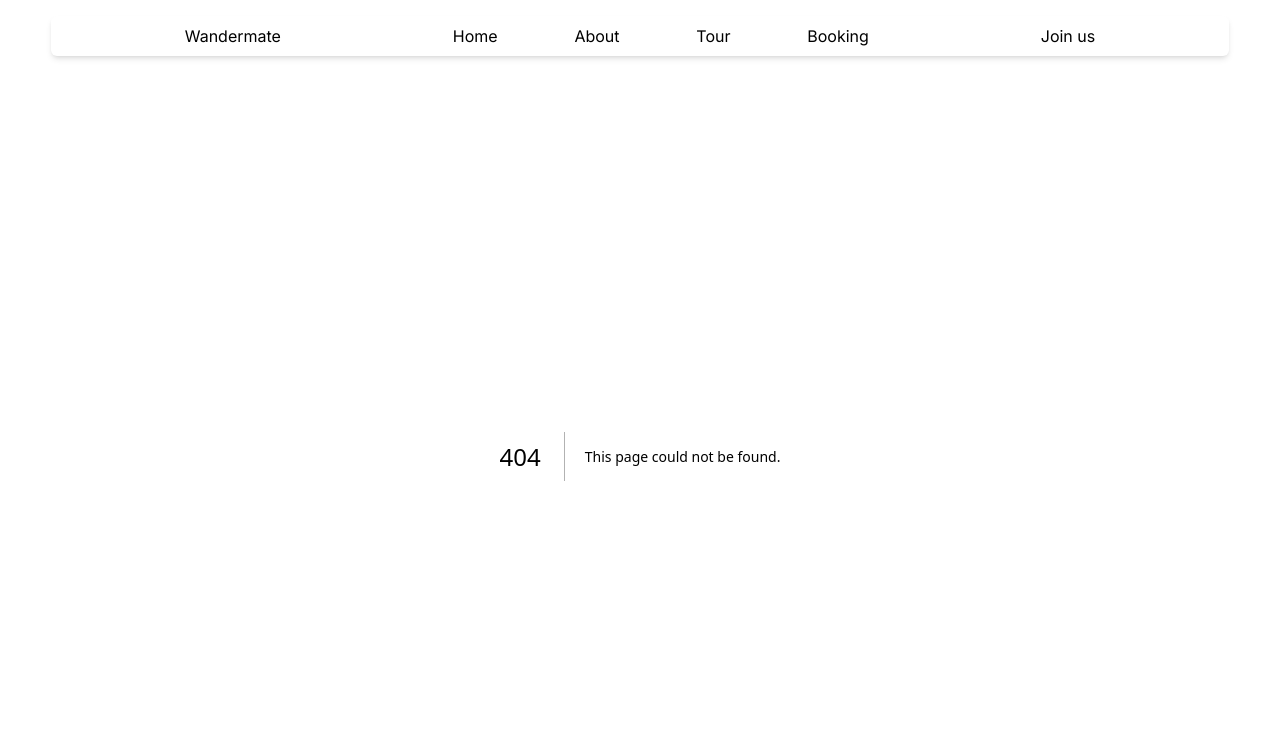
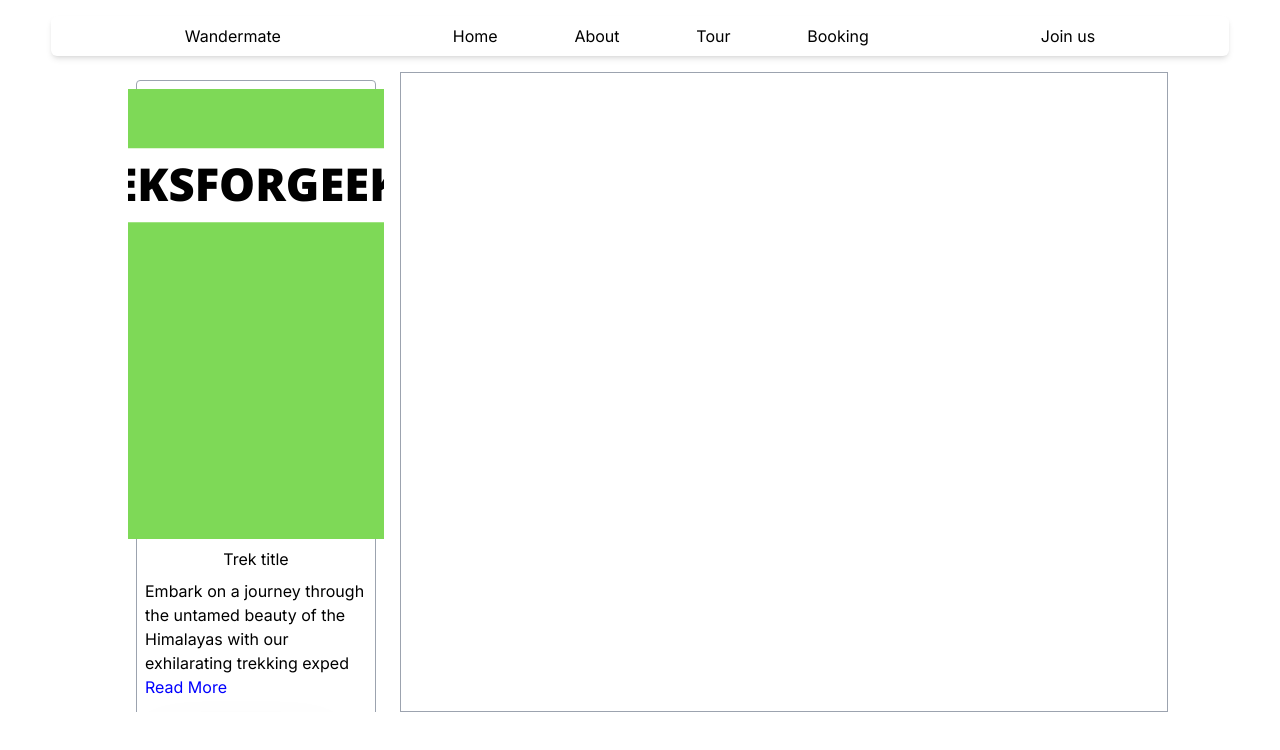
Before and after one commit to Shivam13-tech/wandermate-frontend, a Next.js app: page /booking in a window 1280 px wide. Before the commit this address had no page. Shown: the top 750 px of the page. Built offline with nearby package versions, Linux system fonts and the light colour scheme.

Commit message:
Booking page ui added

```diff
--- a/src/app/Components/Navbar.js
+++ b/src/app/Components/Navbar.js
@@ -21,10 +21,10 @@ export default function Navbar() {
         <Link className="px-[3vw]" href="/">
           About
         </Link>
-        <Link className="px-[3vw] hover:cursor-pointer" href="/Tour">
+        <Link className="px-[3vw] hover:cursor-pointer" href="/tour">
           Tour
         </Link>
-        <Link className="px-[3vw]" href="/">
+        <Link className="px-[3vw] hover:cursor-pointer" href="/booking">
           Booking
         </Link>
       </div>
--- /dev/null
+++ b/src/app/booking/page.js
@@ -0,0 +1,127 @@
+"use client";
+import React, { useState } from "react";
+import Image from "next/image";
+
+export default function Booking() {
+  const [currentIndex, setCurrentIndex] = useState(0);
+  const [showContent, setShowContent] = useState({});
+
+  const images = [
+    "/Images/1.png",
+    "/Images/2.png",
+    "/Images/3.png",
+    "/Images/4.png",
+  ];
+
+  const trekkingExpeditions = [
+    "Embark on a journey through the untamed beauty of the Himalayas with our exhilarating trekking expedition. This unforgettable adventure begins at the base of towering peaks, where you will find yourself surrounded by lush forests, cascading waterfalls, and breathtaking vistas at every turn.",
+    "Embark on a journey through the untamed beauty of the Himalayas with our exhilarating trekking expedition. This unforgettable adventure begins at the base of towering peaks, where you will find yourself surrounded by lush forests, cascading waterfalls, and breathtaking vistas at every turn.",
+    "Embark on a journey through the untamed beauty of the Himalayas with our exhilarating trekking expedition. This unforgettable adventure begins at the base of towering peaks, where you will find yourself surrounded by lush forests, cascading waterfalls, and breathtaking vistas at every turn.",
+    "Embark on a journey through the untamed beauty of the Himalayas with our exhilarating trekking expedition. This unforgettable adventure begins at the base of towering peaks, where you will find yourself surrounded by lush forests, cascading waterfalls, and breathtaking vistas at every turn.",
+    "Embark on a journey through the untamed beauty of the Himalayas with our exhilarating trekking expedition. This unforgettable adventure begins at the base of towering peaks, where you will find yourself surrounded by lush forests, cascading waterfalls, and breathtaking vistas at every turn.",
+    "Embark on a journey through the untamed beauty of the Himalayas with our exhilarating trekking expedition. This unforgettable adventure begins at the base of towering peaks, where you will find yourself surrounded by lush forests, cascading waterfalls, and breathtaking vistas at every turn.",
+    "Embark on a journey through the untamed beauty of the Himalayas with our exhilarating trekking expedition. This unforgettable adventure begins at the base of towering peaks, where you will find yourself surrounded by lush forests, cascading waterfalls, and breathtaking vistas at every turn.",
+    "Embark on a journey through the untamed beauty of the Himalayas with our exhilarating trekking expedition. This unforgettable adventure begins at the base of towering peaks, where you will find yourself surrounded by lush forests, cascading waterfalls, and breathtaking vistas at every turn.",
+    "Embark on a journey through the untamed beauty of the Himalayas with our exhilarating trekking expedition. This unforgettable adventure begins at the base of towering peaks, where you will find yourself surrounded by lush forests, cascading waterfalls, and breathtaking vistas at every turn.",
+    "Embark on a journey through the untamed beauty of the Himalayas with our exhilarating trekking expedition. This unforgettable adventure begins at the base of towering peaks, where you will find yourself surrounded by lush forests, cascading waterfalls, and breathtaking vistas at every turn.",
+    "Embark on a journey through the untamed beauty of the Himalayas with our exhilarating trekking expedition. This unforgettable adventure begins at the base of towering peaks, where you will find yourself surrounded by lush forests, cascading waterfalls, and breathtaking vistas at every turn.",
+    "Embark on a journey through the untamed beauty of the Himalayas with our exhilarating trekking expedition. This unforgettable adventure begins at the base of towering peaks, where you will find yourself surrounded by lush forests, cascading waterfalls, and breathtaking vistas at every turn.",
+    "Embark on a journey through the untamed beauty of the Himalayas with our exhilarating trekking expedition. This unforgettable adventure begins at the base of towering peaks, where you will find yourself surrounded by lush forests, cascading waterfalls, and breathtaking vistas at every turn.",
+    "Embark on a journey through the untamed beauty of the Himalayas with our exhilarating trekking expedition. This unforgettable adventure begins at the base of towering peaks, where you will find yourself surrounded by lush forests, cascading waterfalls, and breathtaking vistas at every turn.",
+    "Embark on a journey through the untamed beauty of the Himalayas with our exhilarating trekking expedition. This unforgettable adventure begins at the base of towering peaks, where you will find yourself surrounded by lush forests, cascading waterfalls, and breathtaking vistas at every turn.",
+    "Embark on a journey through the untamed beauty of the Himalayas with our exhilarating trekking expedition. This unforgettable adventure begins at the base of towering peaks, where you will find yourself surrounded by lush forests, cascading waterfalls, and breathtaking vistas at every turn.",
+    "Embark on a journey through the untamed beauty of the Himalayas with our exhilarating trekking expedition. This unforgettable adventure begins at the base of towering peaks, where you will find yourself surrounded by lush forests, cascading waterfalls, and breathtaking vistas at every turn.",
+    "Embark on a journey through the untamed beauty of the Himalayas with our exhilarating trekking expedition. This unforgettable adventure begins at the base of towering peaks, where you will find yourself surrounded by lush forests, cascading waterfalls, and breathtaking vistas at every turn.",
+    "Embark on a journey through the untamed beauty of the Himalayas with our exhilarating trekking expedition. This unforgettable adventure begins at the base of towering peaks, where you will find yourself surrounded by lush forests, cascading waterfalls, and breathtaking vistas at every turn.",
+  ];
+
+  const nextSlide = () => {
+    setCurrentIndex((prevIndex) =>
+      prevIndex === images.length - 1 ? 0 : prevIndex + 1
+    );
+  };
+
+  const prevSlide = () => {
+    setCurrentIndex((prevIndex) =>
+      prevIndex === 0 ? images.length - 1 : prevIndex - 1
+    );
+  };
+
+  const toggleVisibility = (index) => {
+    setShowContent((prevState) => ({
+      ...prevState,
+      [index]: !prevState[index],
+    }));
+  };
+
+  return (
+    <div className="flex justify-center align-center mt-4">
+      <div className="flex flex-wrap w-[20vw] mx-4 max-h-[80vh] overflow-y-auto">
+        {trekkingExpeditions.map((content, index) => (
+          <div
+            key={index}
+            className="w-80 border border-gray-400 rounded mx-2 my-2"
+          >
+            <div className="flex items-center justify-center">
+              <button onClick={prevSlide} className="text-white rounded-l">
+                <Image
+                  width={250}
+                  height={70}
+                  src="/Images/left-arrow.png"
+                  alt="left-arrow"
+                />
+              </button>
+              <div className="overflow-hidden flex-shrink-0">
+                {images.map((image, index) => (
+                  <Image
+                    width={250}
+                    height={70}
+                    key={index}
+                    src={image}
+                    alt={`Slide ${index + 1}`}
+                    className={`w-full ${
+                      index === currentIndex ? "" : "hidden"
+                    } rounded my-2`}
+                  />
+                ))}
+              </div>
+              <button onClick={nextSlide} className="text-white  rounded-r">
+                <Image
+                  width={250}
+                  height={70}
+                  src="/Images/right-arrow.png"
+                  alt="right-arrow"
+                />
+              </button>
+            </div>
+            <h1 className="text-center">Trek title</h1>
+            <p className="mx-2 my-2">
+              {showContent[index] ? (
+                <>{content}</>
+              ) : (
+                <>
+                  {content.substring(0, 100)}{" "}
+                  {content.length > 100 && (
+                    <>
+                      {" "}
+                      <span
+                        style={{ cursor: "pointer", color: "blue" }}
+                        onClick={() => toggleVisibility(index)}
+                      >
+                        Read More
+                      </span>
+                    </>
+                  )}
+                </>
+              )}
+            </p>
+            <button className="rounded bg-red-600 sm:w-[70vw] md:w-[45vw] lg:w-[15vw] sm:h-[5vh] md:h-[5vh] lg:h-[4vh] m-[1vh] text-background shadow-2xl">
+              Chat
+            </button>
+          </div>
+        ))}
+      </div>
+      <div className="border border-gray-400 h-[80vh] w-[60vw]"></div>
+    </div>
+  );
+}
```
